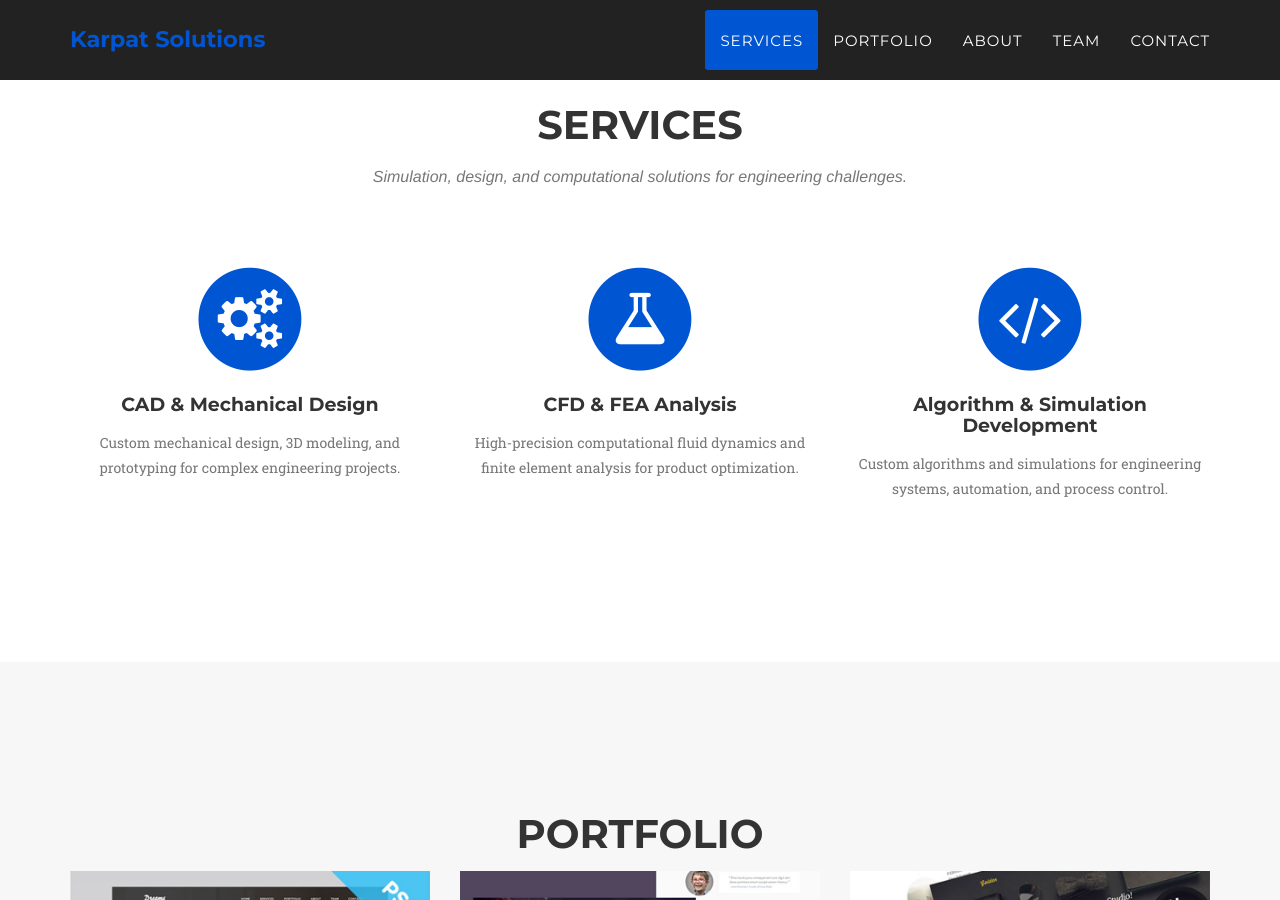
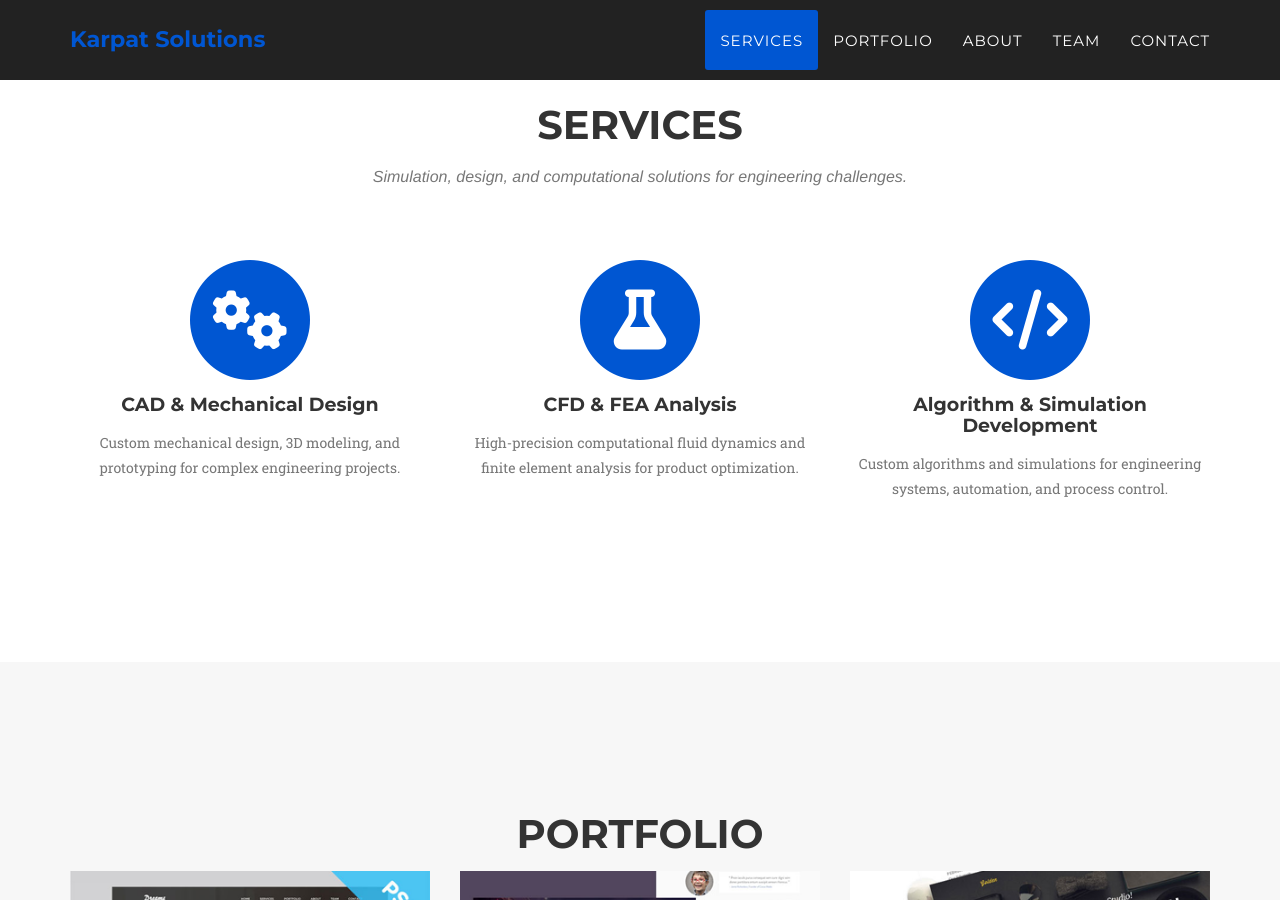
Before and after one commit to ZMatrix253/karpat-solutions, a Jekyll site: the page built from index.html, in a window 1280 px wide and 900 px high, scrolled down 805 px. Built offline with Jekyll 4.4.1, drawn with Linux system fonts in a browser that asks for light colours; some web fonts are replaced; a style sheet for code colours, icons or effects is not loaded.

Commit message:
Update head.html

```diff
--- a/_includes/head.html
+++ b/_includes/head.html
@@ -2,25 +2,31 @@
     <meta charset="utf-8">
     <meta http-equiv="X-UA-Compatible" content="IE=edge">
     <title>{% if page.title %}{{ page.title }}{% else %}{{ site.title }}{% endif %}</title>
-    <meta name="viewport" content="width=device-width">
+    <meta name="viewport" content="width=device-width, initial-scale=1">
     <meta name="description" content="{{ site.description }}">
     <link rel="canonical" href="{{ page.url | replace:'index.html','' | prepend: site.baseurl | prepend: site.url }}">
 
-
-    <!-- Custom CSS & Bootstrap Core CSS - Uses Bootswatch Flatly Theme: http://bootswatch.com/flatly/ -->
+    <!-- Custom CSS & Bootstrap Core CSS -->
     <link rel="stylesheet" href="{{ "/style.css" | prepend: site.baseurl }}">
     <link rel="stylesheet" href="{{ "/css/custom.css" | prepend: site.baseurl }}">
 
-    <!-- Custom Fonts -->
-    <link rel="stylesheet" href="{{ "/css/font-awesome/css/font-awesome.min.css" | prepend: site.baseurl }}">
-    <link href="https://fonts.googleapis.com/css?family=Montserrat:400,700" rel="stylesheet" type="text/css">
-    <link href='https://fonts.googleapis.com/css?family=Kaushan+Script' rel='stylesheet' type='text/css'>
-    <link href="https://fonts.googleapis.com/css?family=Lato:400,700,400italic,700italic" rel="stylesheet" type="text/css">
-    <link href='https://fonts.googleapis.com/css?family=Droid+Serif:400,700,400italic,700italic' rel='stylesheet' type='text/css'>
-    <link href='https://fonts.googleapis.com/css?family=Roboto+Slab:400,100,300,700' rel='stylesheet' type='text/css'>
+    <!-- 🚀 Use Font Awesome 6 (new icons including X/Twitter) -->
+    <link
+        rel="stylesheet"
+        href="https://cdnjs.cloudflare.com/ajax/libs/font-awesome/6.5.1/css/all.min.css"
+        integrity="sha512-DTOQO9RWCH3ppGqcWaEA1BIZOC6xxalwEsw9c2QQeAIftl+Vegovlnee1c9QX4TCTSC78IHkXP6grQHGXloQ=="
+        crossorigin="anonymous"
+        referrerpolicy="no-referrer"
+    />
 
-    <!-- HTML5 Shim and Respond.js IE8 support of HTML5 elements and media queries -->
-    <!-- WARNING: Respond.js doesn't work if you view the page via file:// -->
+    <!-- Google Fonts -->
+    <link href="https://fonts.googleapis.com/css?family=Montserrat:400,700" rel="stylesheet">
+    <link href="https://fonts.googleapis.com/css?family=Kaushan+Script" rel="stylesheet">
+    <link href="https://fonts.googleapis.com/css?family=Lato:400,700,400italic,700italic" rel="stylesheet">
+    <link href="https://fonts.googleapis.com/css?family=Droid+Serif:400,700,400italic,700italic" rel="stylesheet">
+    <link href="https://fonts.googleapis.com/css?family=Roboto+Slab:400,100,300,700" rel="stylesheet">
+
+    <!-- HTML5 Shim & Respond.js for IE8 -->
     <!--[if lt IE 9]>
         <script src="https://oss.maxcdn.com/libs/html5shiv/3.7.0/html5shiv.js"></script>
         <script src="https://oss.maxcdn.com/libs/respond.js/1.4.2/respond.min.js"></script>
```
